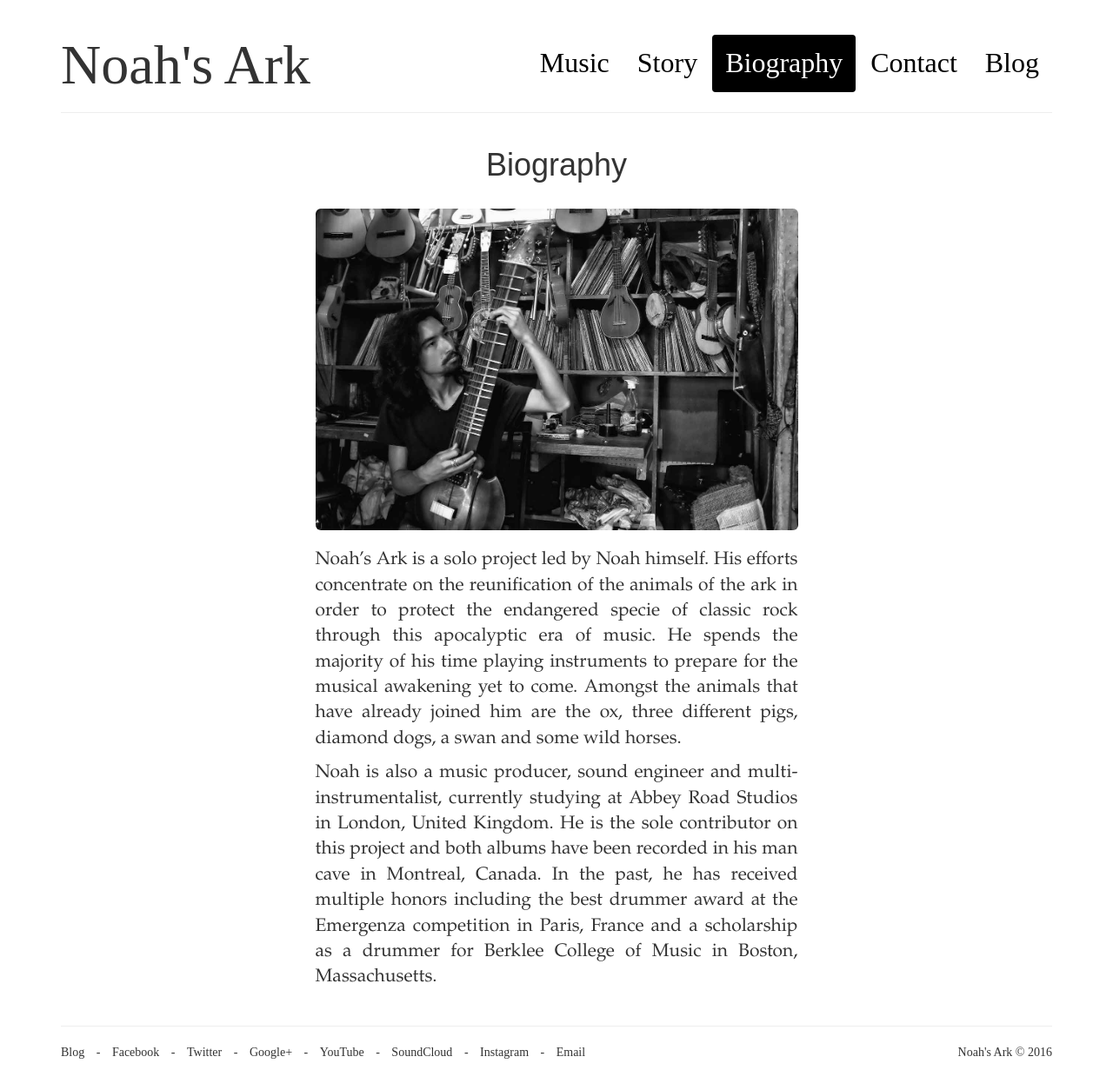
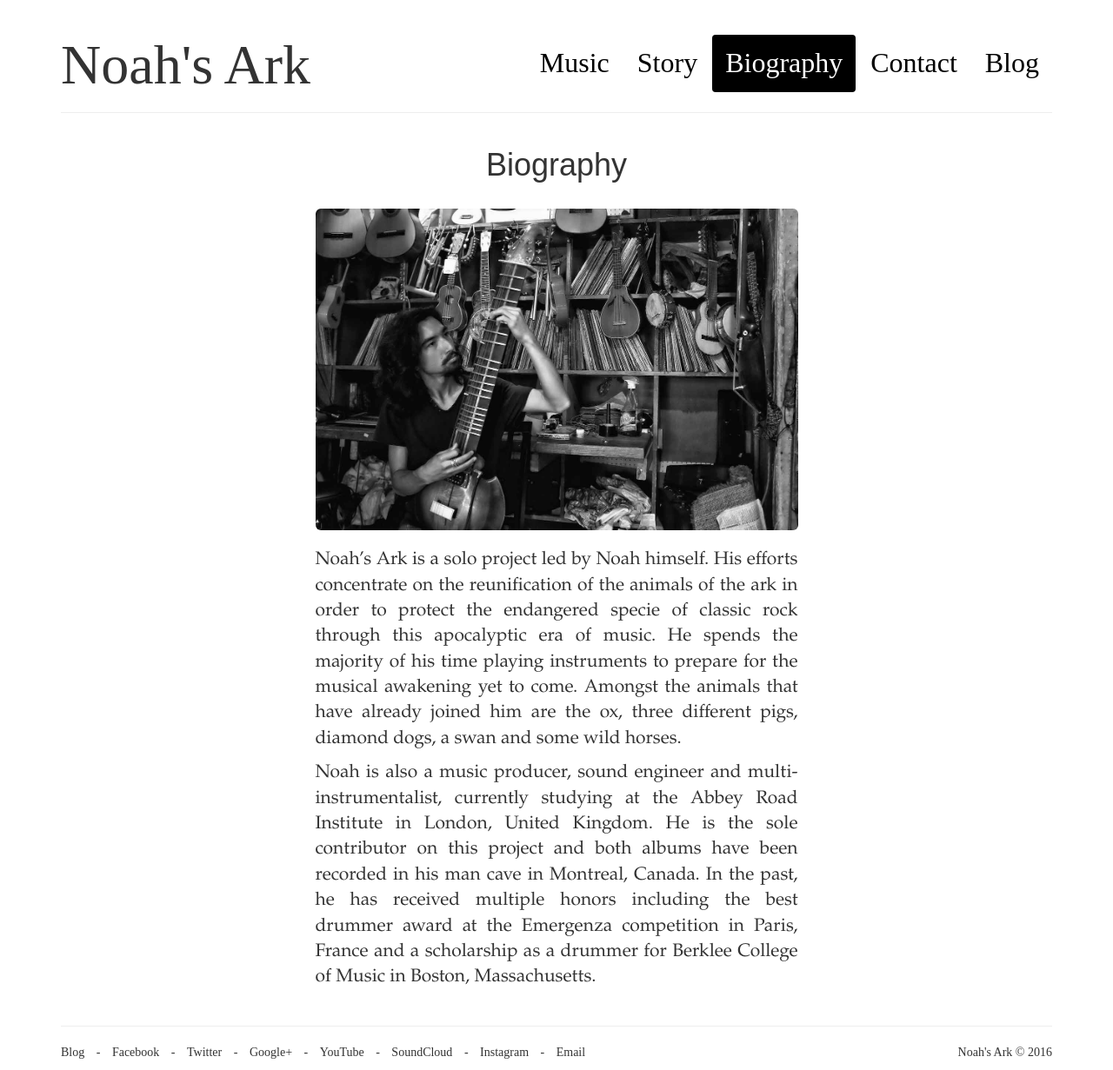
Before and after one commit to noahsarkmusic/noahsarkmusic.github.io, a Jekyll site: the page built from biography/index.html, in a window 1280 px wide. Shown: the whole page at 87% size. Built offline with Jekyll 4.4.1, drawn with Linux system fonts in a browser that asks for light colours; some web fonts are replaced.

Commit message:
Update biography.markdown

```diff
--- a/_includes/biography.markdown
+++ b/_includes/biography.markdown
@@ -1,3 +1,3 @@
 Noah's Ark is a solo project led by Noah himself. His efforts concentrate on the reunification of the animals of the ark in order to protect the endangered specie of classic rock through this apocalyptic era of music. He spends the majority of his time playing instruments to prepare for the musical awakening yet to come. Amongst the animals that have already joined him are the ox, three different pigs, diamond dogs, a swan and some wild horses.
 
-Noah is also a music producer, sound engineer and multi-instrumentalist, currently studying at Abbey Road Studios in London, United Kingdom. He is the sole contributor on this project and both albums have been recorded in his man cave in Montreal, Canada. In the past, he has received multiple honors including the best drummer award at the Emergenza competition in Paris, France and a scholarship as a drummer for Berklee College of Music in Boston, Massachusetts.
+Noah is also a music producer, sound engineer and multi-instrumentalist, currently studying at the Abbey Road Institute in London, United Kingdom. He is the sole contributor on this project and both albums have been recorded in his man cave in Montreal, Canada. In the past, he has received multiple honors including the best drummer award at the Emergenza competition in Paris, France and a scholarship as a drummer for Berklee College of Music in Boston, Massachusetts.
```
